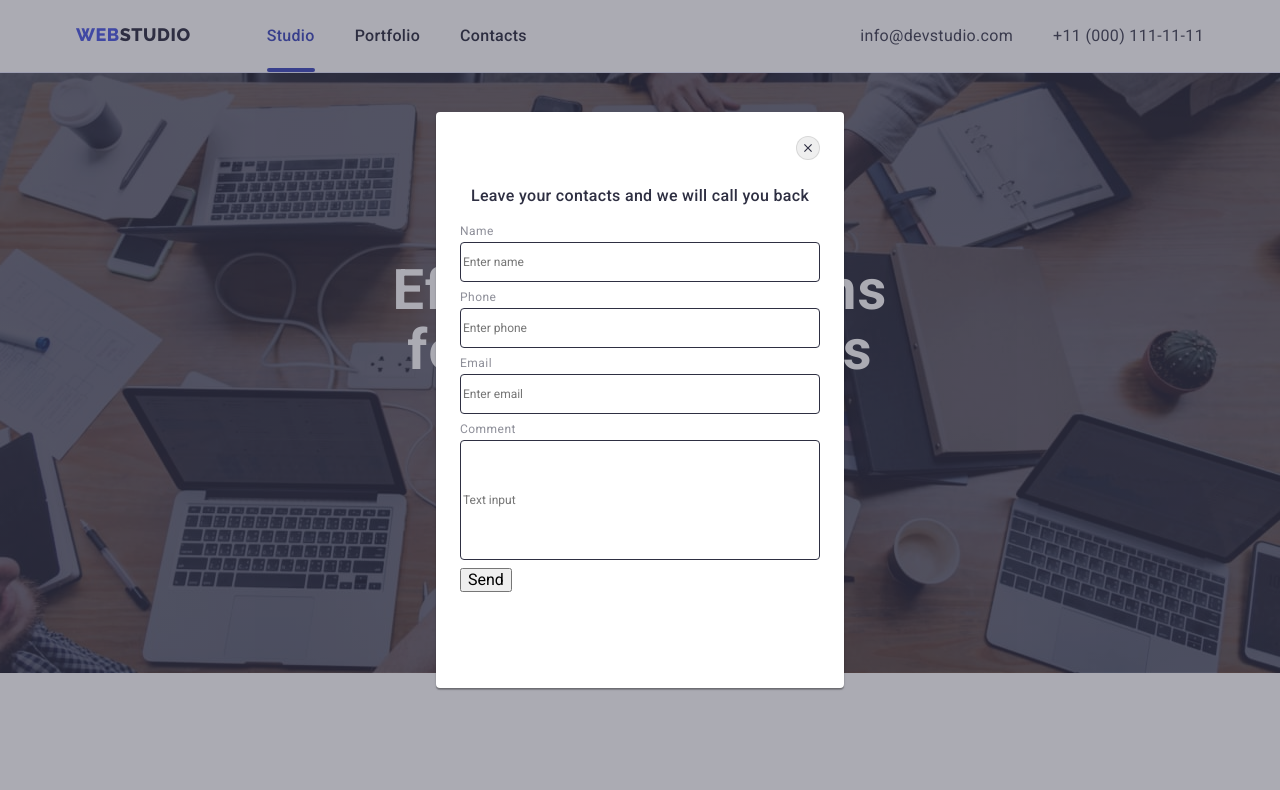
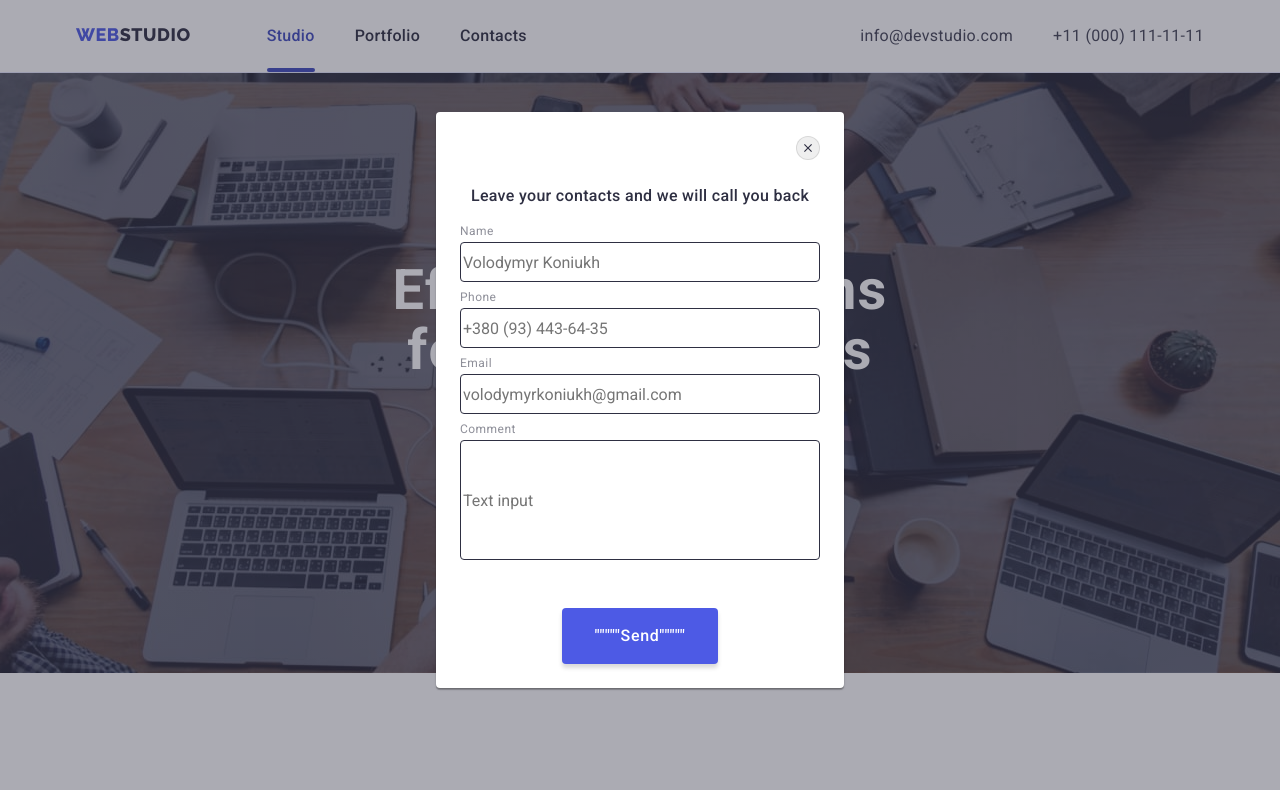
Before and after one commit to yakateryna/goit-markup-hw-05, a plain HTML site: page index.html in a window 1280 px wide. Shown: the top 790 px of the page. Drawn offline with nearby package versions, Linux system fonts and the light colour scheme.

Commit message:
first commit

```diff
--- a/css/styles.css
+++ b/css/styles.css
@@ -721,7 +721,6 @@ body {
   height: 24px;
   border: 1px solid rgba(0, 0, 0, 0.1);
   border-radius: 50%;
-  /* visibility: hidden; */
 }
 .modal-close-icon {
   position: absolute;
@@ -748,7 +747,7 @@ body {
   text-align: center;
   letter-spacing: 0.02em;
   color: var(--navy-blue);
-  margin-bottom: 16px;
+  margin-bottom: 8px;
 }
 .modal-form {
 }
@@ -758,6 +757,8 @@ body {
   line-height: 14px;
   letter-spacing: 0.04em;
   color: var(--light-slate);
+  display: inline-block;
+  margin-top: 8px;
 }
 .modal-label span {
   display: block;
@@ -768,17 +769,15 @@ body {
   height: 40px;
   border: 1px solid var(--navy-blue);
   border-radius: 4px;
-  margin-bottom: 8px;
 }
 .modal-input-comment {
   width: 100%;
   height: 120px;
   border: 1px solid var(--navy-blue);
   border-radius: 4px;
-  margin-bottom: 8px;
 }
 .backrop-button {
-  /* border: none;
+  border: none;
   font-family: inherit;
   font-weight: 500;
   font-size: 16px;
@@ -796,5 +795,5 @@ body {
   margin-right: auto;
   margin-top: 48px;
 
-  transition: var(--transition-background); */
+  transition: var(--transition-background);
 }
--- a/index.html
+++ b/index.html
@@ -577,41 +577,48 @@
         </button>
         <p class="modal-title">Leave your contacts and we will call you back</p>
         <form class="modal-form">
-          <label class="modal-label"
-            ><span>Name</span>
+          <div class="modal-field">
+            <label class="modal-label"><span>Name</span></label>
             <input
               type="text"
               name="user-name"
+              id="user-name"
               class="modal-input"
-              placeholder="Enter name"
-          /></label>
-          <label class="modal-label"
-            ><span>Phone</span>
+              placeholder="Volodymyr Koniukh"
+            />
+          </div>
+          <div class="modal-field">
+            <label class="modal-label"><span>Phone</span></label>
             <input
               type="tel"
               name="user-tel"
+              id="user-tel"
               class="modal-input"
-              placeholder="Enter phone"
+              placeholder="+380 (93) 443-64-35"
               required
-              pattern="[\+]\d{3}\s[\(]\d{2}[\)]\s\d{3}[\-]\d{2}[\-]\d{2}"
-          /></label>
-          <label class="modal-label"
-            ><span>Email</span>
+            />
+          </div>
+          <div class="modal-field">
+            <label class="modal-label"><span>Email</span></label>
             <input
               type="email"
               name="user-email"
+              id="user-email"
               class="modal-input"
-              placeholder="Enter email"
-          /></label>
-          <label class="modal-label"
-            ><span>Comment</span>
+              placeholder="volodymyrkoniukh@gmail.com"
+            />
+          </div>
+          <div class="modal-field">
+            <label class="modal-label"><span>Comment</span></label>
             <input
               type="text"
               name="user-comment"
+              id="user-comment"
               class="modal-input-comment"
               placeholder="Text input"
-          /></label>
-          <button type="submit" class="backrop-button">Send</button>
+            />
+          </div>
+          <button type="submit" class="backrop-button">"""""Send"""""</button>
         </form>
       </div>
     </div>
```
